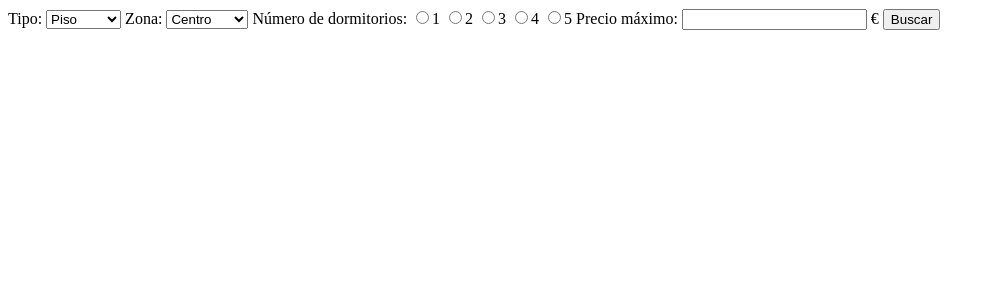
After one commit to barrientosvela/practica, a PHP site: page /consulta.php in a window 1280 px wide. The commit adds this page. Shown: the top 300 px of the page, without its empty margins (0-995 px from the left). Run offline with PHP 8.4, Linux system fonts and the light colour scheme.

Commit message:
add changes

```diff
--- /dev/null
+++ b/consulta.php
@@ -0,0 +1,102 @@
+<!DOCTYPE html>
+<html lang="en">
+
+<head>
+    <meta charset="UTF-8">
+    <meta http-equiv="X-UA-Compatible" content="IE=edge">
+    <meta name="viewport" content="width=device-width, initial-scale=1.0">
+    <title>Viviendas</title>
+</head>
+
+<body>
+    <form action="#" method="post">
+        <span>Tipo:</span>
+        <select class="campo" name="tipo">
+            <option value="Piso">Piso</option>
+            <option value="Adosado">Adosado</option>
+            <option value="Chalet">Chalet</option>
+            <option value="Casa">Casa</option>
+        </select>
+        <span>Zona:</span>
+        <select class="campo" name="zona">
+            <option value="Centro">Centro</option>
+            <option value="Nervion">Nervión</option>
+            <option value="Triana">Triana</option>
+            <option value="Aljarafe">Aljarafe</option>
+            <option value="Macarena">Macarena</option>
+        </select>
+        <span>Número de dormitorios:</span>
+        <input class="campo" type="radio" name="dormitorios" value="1" required>1</input>
+        <input class="campo" type="radio" name="dormitorios" value="2">2</input>
+        <input class="campo" type="radio" name="dormitorios" value="3">3</input>
+        <input class="campo" type="radio" name="dormitorios" value="4">4</input>
+        <input class="campo" type="radio" name="dormitorios" value="5">5</input>
+        <span>Precio máximo:</span>
+        <input class="campo" type="text" name="precio"> &euro;</input>
+
+        <input type="submit" value="Buscar">
+    </form>
+    <?php
+    if (isset($_REQUEST['dormitorios'])) {
+        $tipo = $_REQUEST['tipo'];
+        $zona = $_REQUEST['zona'];
+        $dormitorios = $_REQUEST['dormitorios'];
+        $precio = $_REQUEST['precio'];
+
+        $conect = mysqli_connect("localhost", "root", "", "viviendas");
+        if (mysqli_connect_errno()) {
+            echo "Fallo al conectar con la base de datos" . mysqli_connect_error();
+            exit;
+        } else {
+            // Consulta
+            if(!empty($precio)){
+                $resultado = mysqli_query($conect, "SELECT * FROM tabla_viviendas WHERE tipo = '$tipo' AND zona = '$zona' AND dormitorios = '$dormitorios' AND precio <= '$precio'");
+            }else{
+                $resultado = mysqli_query($conect, "SELECT * FROM tabla_viviendas WHERE tipo = '$tipo' AND zona = '$zona' AND dormitorios = '$dormitorios'");
+            }
+        }
+    ?>
+        <table border="1">
+            <tr>
+                <th>Tipo</th>
+                <th>Zona</th>
+                <th>Direccion</th>
+                <th>Dormitorios</th>
+                <th>Precio</th>
+                <th>Tamano</th>
+                <th>Extras</th>
+                <th>Foto</th>
+                <th>Observaciones</th>
+            </tr>
+            <?php
+            while ($arrayCunsulta = mysqli_fetch_array($resultado)) {
+            ?>
+                <tr>
+                    <td><?php echo $arrayCunsulta['tipo'] ?></td>
+                    <td><?php echo $arrayCunsulta['zona'] ?></td>
+                    <td><?php echo $arrayCunsulta['direccion'] ?></td>
+                    <td><?php echo $arrayCunsulta['dormitorios'] ?></td>
+                    <td><?php echo $arrayCunsulta['precio'] ?> €</td>
+                    <td><?php echo $arrayCunsulta['tamano'] ?> m<sup>2</sup></td>
+                    <td><?php echo $arrayCunsulta['extras'] ?></td>
+                    <?php
+                    if ($arrayCunsulta['foto'] !== "") {
+                    ?>
+                        <td><?php echo "<a href=" . $arrayCunsulta['foto'] . " target=\"_blank\"/>Foto" ?> </td>
+                    <?php
+                    } else {
+                    ?>
+                        <td>No hay fotos</td>
+                    <?php
+                    }
+                    ?>
+                    <td><?php echo $arrayCunsulta['observaciones'] ?></td>
+                </tr>
+        <?php
+            }
+        }
+        ?>
+        </table>
+</body>
+
+</html>
--- a/principal.html
+++ b/principal.html
@@ -67,6 +67,7 @@
         <input type="submit" value="Insertar">
         <input type="reset" value="Limpiar">
     </form>
+    <p><a href='consulta.php'><button>Buscar vivienda</button></a></p>
 </body>
 
 </html>
--- a/valida.php
+++ b/valida.php
@@ -25,6 +25,7 @@
         $rutaFoto = "images/".$foto;
         move_uploaded_file($_FILES['foto']['tmp_name'],$rutaFoto);
     }
+
     if (!empty($_REQUEST['extras'])) {
         if (is_array($_REQUEST['extras']))
         $extras = $_REQUEST['extras'];
@@ -63,7 +64,7 @@
         }
         print("   <li>Observaciones: $observaciones\n");
         if (!empty($_FILES['foto']['tmp_name'])) {
-            print("   <li><img src=\"$foto\">");
+            print("   <li><img src='images/".$foto."' height=\"10%\" width=\"10%\" />");
         }
         print("</ul>\n");
         $conect = mysqli_connect("localhost", "root", "", "viviendas");
@@ -75,7 +76,7 @@
             VALUES ('','$tipo', '$zona', '$direccion', '$dormitorios','$precio','$tamano','$extrasCadena','$rutaFoto','$observaciones')");
         }
         print("<p><a href='principal.html'><button>Insertar otra vivienda</button></a></p>");
-        print("<p><a href='consulta.html'><button>Buscar vivienda</button></a></p>");
+        print("<p><a href='consulta.php'><button>Buscar vivienda</button></a></p>");
     } else {
         print("<p>No se ha podido realizar la inserción debido a los siguientes errores:</p>\n");
         print("<ul>");
```
Also changed, not shown: baseDatos/viviendas.sql (added, +87 -0 lines), consulta.html (+10 -1 lines), consultaBBDD.php (deleted, +0 -64 lines), images/casa.jpg (added), images/descarga.jpg (added), png-transparent-logo-black-and-white-brand-letter-d-white-text-rectangle.png (deleted).
